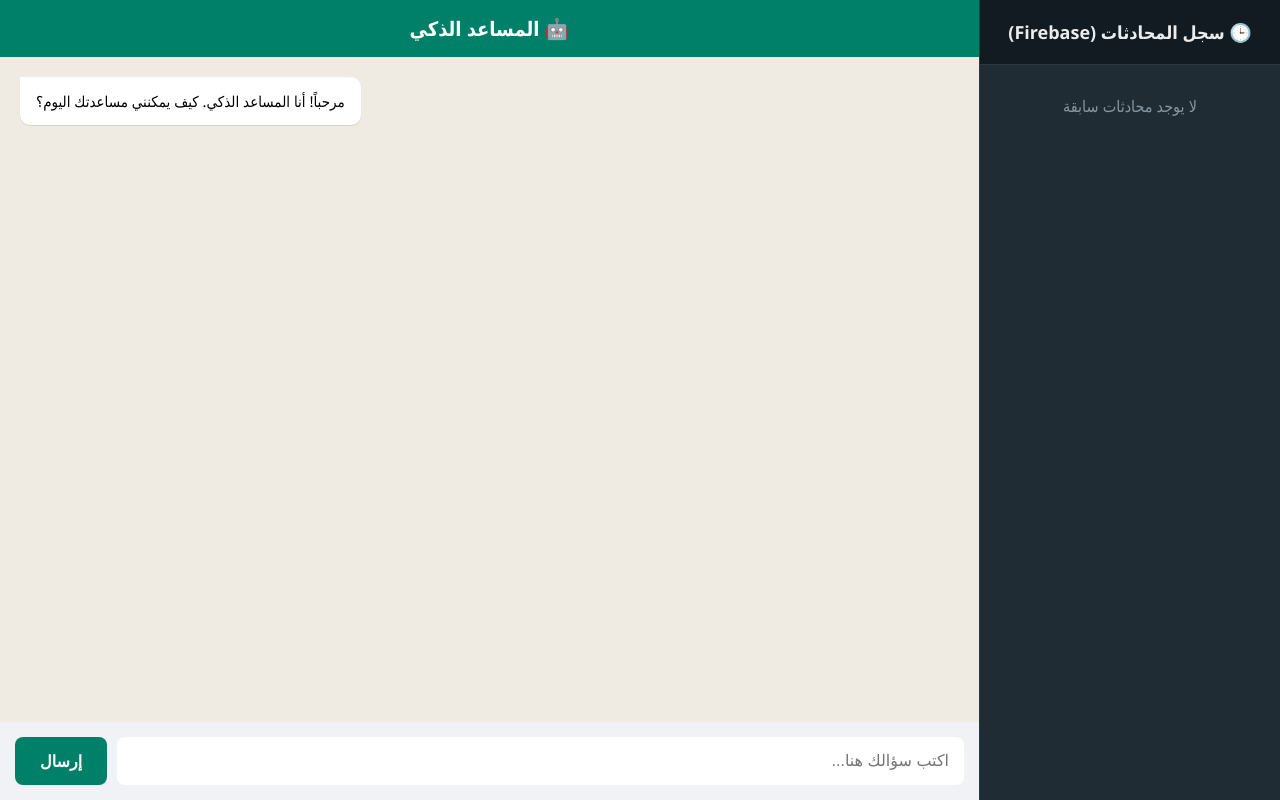
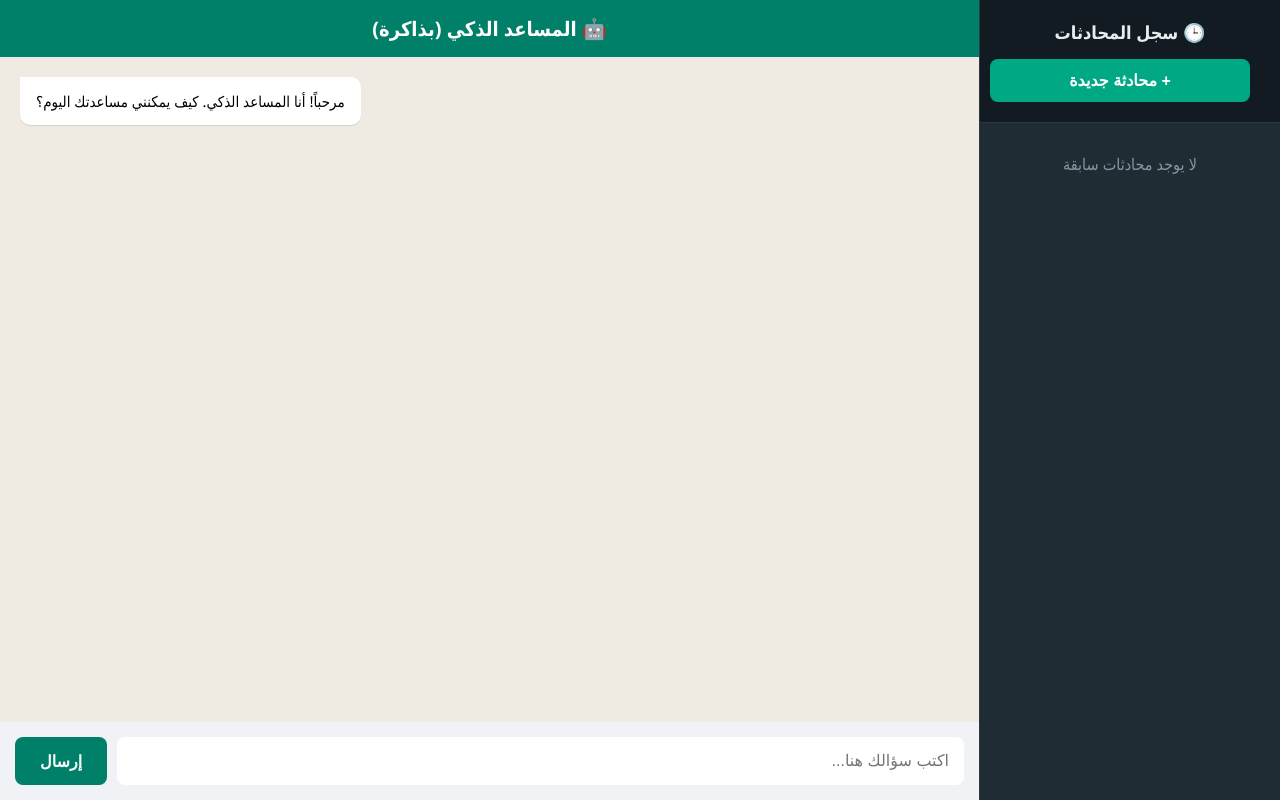
Before and after one commit to omarsalahzoubiek-lgtm/-ai-firebase-app, a Flask app: page / in a window 1280 px wide. Run offline with Flask 3, Linux system fonts and the light colour scheme.

Commit message:
Update index.html

```diff
--- a/AI_Cloud_App/templates/index.html
+++ b/AI_Cloud_App/templates/index.html
@@ -3,17 +3,22 @@
 <head>
     <meta charset="UTF-8">
     <meta name="viewport" content="width=device-width, initial-scale=1.0">
-    <title>المساعد الذكي </title>
+    <title>المساعد الذكي الاحترافي</title>
     <style>
         body { font-family: 'Segoe UI', Tahoma, Geneva, Verdana, sans-serif; background: #ece5dd; margin: 0; padding: 0; height: 100vh; display: flex; }
         .app-container { display: flex; width: 100%; height: 100vh; }
-        /* تصميم الشريط الجانبي */
+
         .sidebar { width: 300px; background: #202c33; color: #e9edef; display: flex; flex-direction: column; border-left: 1px solid #2a3942; }
         .sidebar-header { padding: 20px; background: #111b21; font-size: 18px; font-weight: bold; text-align: center; border-bottom: 1px solid #2a3942; }
+
+        /* زر محادثة جديدة */
+        .new-chat-btn { display: block; width: 100%; padding: 12px; margin-top: 15px; background: #00a884; color: white; border: none; border-radius: 8px; cursor: pointer; font-size: 16px; font-weight: bold; transition: 0.3s; }
+        .new-chat-btn:hover { background: #008f6f; }
+
         .history-list { flex: 1; overflow-y: auto; padding: 10px; }
         .history-item { background: #2a3942; padding: 12px 15px; margin-bottom: 8px; border-radius: 8px; cursor: pointer; font-size: 14px; white-space: nowrap; overflow: hidden; text-overflow: ellipsis; transition: 0.2s; }
         .history-item:hover { background: #3a4b55; }
-        /* تصميم المحادثة */
+
         .chat-container { flex: 1; display: flex; flex-direction: column; background: #efeae2; }
         .header { background: #008069; color: white; padding: 15px; text-align: center; font-size: 20px; font-weight: bold; }
         .chat-box { flex: 1; padding: 20px; overflow-y: auto; display: flex; flex-direction: column; gap: 10px; }
@@ -25,6 +30,7 @@
         button { padding: 10px 25px; margin-right: 10px; background: #008069; color: white; border: none; border-radius: 8px; cursor: pointer; font-weight: bold; font-size: 16px; }
         button:disabled { background: #ccc; cursor: not-allowed; }
         .loading { font-style: italic; color: #888; font-size: 13px; align-self: flex-end; display: none; margin-bottom: 10px;}
+
         @media (max-width: 768px) { .sidebar { display: none; } }
     </style>
 </head>
@@ -32,14 +38,17 @@
 
 <div class="app-container">
     <div class="sidebar">
-        <div class="sidebar-header">🕒 سجل المحادثات (Firebase)</div>
+        <div class="sidebar-header">
+            🕒 سجل المحادثات
+            <button class="new-chat-btn" onclick="startNewChat()">+ محادثة جديدة</button>
+        </div>
         <div class="history-list" id="historyList">
             <div style="text-align:center; margin-top:20px; color:#8696a0;">جاري تحميل السجل...</div>
         </div>
     </div>
 
     <div class="chat-container">
-        <div class="header">🤖 المساعد الذكي </div>
+        <div class="header">🤖 المساعد الذكي (بذاكرة)</div>
         <div class="chat-box" id="chatBox">
             <div class="message ai-msg">مرحباً! أنا المساعد الذكي. كيف يمكنني مساعدتك اليوم؟</div>
         </div>
@@ -52,12 +61,15 @@
 </div>
 
 <script>
+    let currentChatId = null; // ذاكرة الواجهة لمعرفة المحادثة المفتوحة حالياً
+
     const chatBox = document.getElementById('chatBox');
     const inputField = document.getElementById('questionInput');
     const sendBtn = document.getElementById('sendBtn');
     const loadingText = document.getElementById('loadingText');
     const historyList = document.getElementById('historyList');
 
+    // 1. دالة إضافة رسالة للشاشة
     function appendMessage(text, sender) {
         const msgDiv = document.createElement('div');
         msgDiv.className = 'message ' + (sender === 'user' ? 'user-msg' : 'ai-msg');
@@ -66,6 +78,13 @@
         chatBox.scrollTop = chatBox.scrollHeight;
     }
 
+    // 2. دالة بدء محادثة جديدة (تصفير كل شيء)
+    function startNewChat() {
+        currentChatId = null;
+        chatBox.innerHTML = '<div class="message ai-msg">مرحباً! أنا المساعد الذكي. كيف يمكنني مساعدتك اليوم؟</div>';
+    }
+
+    // 3. جلب قائمة المحادثات من السحابة
     async function fetchHistory() {
         try {
             const res = await fetch('/history');
@@ -73,25 +92,43 @@
             historyList.innerHTML = '';
 
             if (data.history && data.history.length > 0) {
-                data.history.reverse().forEach(item => {
+                data.history.forEach(item => {
                     const div = document.createElement('div');
                     div.className = 'history-item';
-                    div.innerText = item.question;
-                    div.onclick = () => {
-                        chatBox.innerHTML = '<div class="message ai-msg">مرحباً! كيف يمكنني مساعدتك اليوم؟</div>';
-                        appendMessage(item.question, 'user');
-                        appendMessage(item.answer, 'ai');
-                    };
+                    div.innerText = item.title;
+
+                    // عند النقر، نقوم بتحميل المحادثة بالكامل
+                    div.onclick = () => loadFullChat(item.chat_id);
                     historyList.appendChild(div);
                 });
             } else {
                 historyList.innerHTML = '<div style="text-align:center; color:#8696a0; margin-top:20px;">لا يوجد محادثات سابقة</div>';
             }
         } catch (err) {
-            historyList.innerHTML = '<div style="text-align:center; color:#ff6b6b; margin-top:20px;">❌ خطأ في الاتصال بقاعدة البيانات</div>';
+            historyList.innerHTML = '<div style="text-align:center; color:#ff6b6b; margin-top:20px;">❌ خطأ في الاتصال</div>';
         }
     }
 
+    // 4. جلب وعرض محادثة سابقة بالكامل
+    async function loadFullChat(chatId) {
+        currentChatId = chatId; // تحديث الـ ID
+        chatBox.innerHTML = '<div style="text-align:center; color:#888;">جاري تحميل المحادثة...</div>';
+        try {
+            const res = await fetch('/chat/' + chatId);
+            const data = await res.json();
+            chatBox.innerHTML = ''; // تنظيف الشاشة
+
+            if (data.messages) {
+                data.messages.forEach(msg => {
+                    appendMessage(msg.content, msg.role === 'user' ? 'user' : 'ai');
+                });
+            }
+        } catch (err) {
+            chatBox.innerHTML = '<div style="text-align:center; color:#ff6b6b;">❌ خطأ في تحميل المحادثة</div>';
+        }
+    }
+
+    // 5. إرسال سؤال جديد (مع إرفاق الـ ID ليتذكر السياق)
     async function askAI() {
         const question = inputField.value.trim();
         if (!question) return;
@@ -105,14 +142,18 @@
             const res = await fetch('/ask', {
                 method: 'POST',
                 headers: { 'Content-Type': 'application/json' },
-                body: JSON.stringify({ question: question })
+                body: JSON.stringify({
+                    question: question,
+                    chat_id: currentChatId // إرسال رقم المحادثة للباك-إند
+                })
             });
 
             const data = await res.json();
 
             if (data.answer) {
+                currentChatId = data.chat_id; // تحديث الواجهة برقم المحادثة
                 appendMessage(data.answer, 'ai');
-                fetchHistory(); // تحديث الشريط الجانبي فوراً
+                fetchHistory(); // تحديث الشريط الجانبي
             } else {
                 appendMessage("❌ حدث خطأ: " + data.error, 'ai');
             }
@@ -127,7 +168,7 @@
 
     function handleKeyPress(e) { if (e.key === 'Enter') askAI(); }
 
-    // تحميل السجل فور فتح الموقع
+    // تحميل السجل فوراً عند فتح الموقع
     window.onload = fetchHistory;
 </script>
 </body>
```
